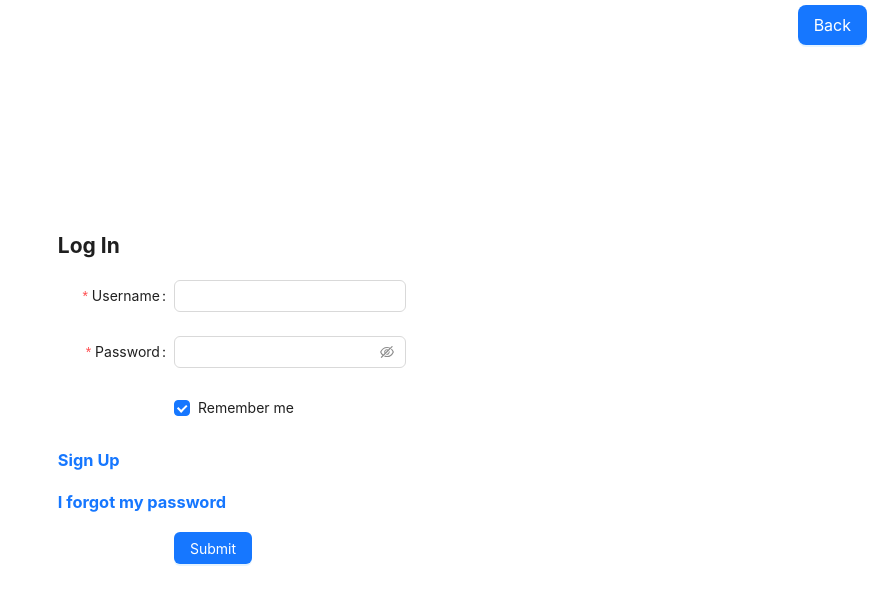
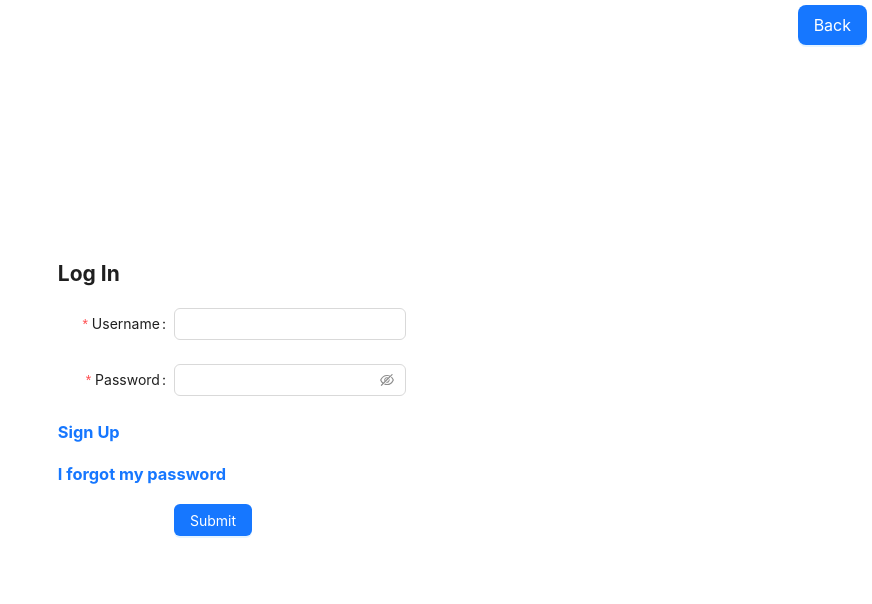
Before and after one commit to epotapov/Apollo, a React (Create React App) app in the folder apollo-frontend/: page /Login in a window 1280 px wide. Shown: the top 604 px of the page, without its empty margins (408-1280 px from the left). Built offline with nearby package versions, Linux system fonts and the light colour scheme.

Commit message:
working on context stuff

```diff
--- a/apollo-frontend/src/components/LoginPage.js
+++ b/apollo-frontend/src/components/LoginPage.js
@@ -1,5 +1,6 @@
 import { React, useState} from 'react';
-import { Link } from 'react-router-dom'
+import { Link } from 'react-router-dom';
+import { useLogin } from '../hooks/useLogin';
 
 import { Button, Checkbox, Form, Input } from 'antd';
 
@@ -10,9 +11,48 @@ const onFinishFailed = (errorInfo) => {
   console.log('Failed:', errorInfo);
 };
 
+function validatePassword(value) {
+    // Password must contain: at least 8 characters, 1 lowercase, 1 uppercase, 1 number and 1 special character
+    /*const pattern = /^(?=.*[a-z])(?=.*[A-Z])(?=.*\d)(?=.*[@$!%*?&])[A-Za-z\d@$!%*?&]{8,}$/;
+    var return_msg = {
+        validateStatus: 'success',
+        errorMsg: null,
+    };
+    if (pattern.test(value) == false) {
+        return_msg = {
+        validateStatus: 'error',
+        errorMsg: 'Password must contain: at least 8 characters, 1 lowercase, 1 uppercase, 1 number and 1 special character',
+        };
+    }
+    else {
+        console.log(value.length);
+        return_msg = {
+        validateStatus: 'success',
+        errorMsg: null,
+        };
+        password = value;
+    }
+    return return_msg;*/
+}
+
 export default function LoginPage() {
     const [size, setSize] = useState('large');
+    const [username, setUsername] = useState('');
+    const [password, setPassword] = useState('');
+    const [passwordObj, setPasswordObj] = useState({
+        value: '',
+        valid: 'error',
+        errorMsg: 'Password must contain: at least 8 characters, 1 lowercase, 1 uppercase, 1 number and 1 special character'
+    });
     const [forgotPass, setForgotPass] = useState(false);
+    const { login, isLoading, error } = useLogin();
+
+
+    const handleLoginSubmit = async (e) => {
+        await login(username, password);
+    }
+
+
     if (!forgotPass) {
         return(
             <div className='Container'>
@@ -35,7 +75,7 @@ export default function LoginPage() {
                     initialValues={{
                     remember: true,
                     }}
-                    onFinish={onFinish}
+                    onFinish={handleLoginSubmit}
                     onFinishFailed={onFinishFailed}
                     autoComplete="off"
                 >
@@ -43,6 +83,7 @@ export default function LoginPage() {
                     <Form.Item
                         label="Username"
                         name="username"
+                        onChange={(e) => setUsername(e.target.value)}
                         rules={[
                             {
                             required: true,
@@ -56,6 +97,7 @@ export default function LoginPage() {
                     <Form.Item
                         label="Password"
                         name="password"
+                        onChange={(e) => setPassword(e.target.value)}
                         rules={[
                             {
                             required: true,
@@ -65,18 +107,6 @@ export default function LoginPage() {
                     >
                     <Input.Password />
                     </Form.Item>
-
-                    <Form.Item
-                        name="remember"
-                        valuePropName="checked"
-                        wrapperCol={{
-                            offset: 8,
-                            span: 16,
-                        }}
-                    >
-                    <Checkbox>Remember me</Checkbox>
-                    </Form.Item>
-
 
                     <Link to='/SignUp'>
                         <h3>Sign Up</h3>
@@ -92,7 +122,8 @@ export default function LoginPage() {
                         span: 16,
                     }}
                     >
-                    <Button type="primary" htmlType="submit">
+                    {error && <p>{error}</p>}
+                    <Button type="primary" disabled={isLoading} htmlType="submit">
                         Submit
                     </Button>
                     </Form.Item>
--- a/apollo-frontend/src/components/SignUpPage.js
+++ b/apollo-frontend/src/components/SignUpPage.js
@@ -6,8 +6,8 @@ import { Button, Form, Radio, Input } from 'antd';
 
 var submitStatus = false;
 
-var email = '';
-var password = '';
+let email = '';
+let password = '';
 
 function validatePassword(value) {
   // Password must contain: at least 8 characters, 1 lowercase, 1 uppercase, 1 number and 1 special character
--- /dev/null
+++ b/apollo-frontend/src/hooks/useLogin.js
@@ -0,0 +1,34 @@
+import { useState } from "react";
+import { useUserContext } from "./useUserContext";
+
+export const useLogin = () => {
+    const [error, setError] = useState(null);
+    const [isLoading, setIsLoading] = useState(null);
+    const { dispatch } = useUserContext();
+
+    const login = async (username, password) => {
+        setIsLoading(true);
+        setError(null);
+
+        const response = await fetch('http://localhost:5001/api/user/login', {
+            method: 'POST',
+            headers: {'Content-Type': 'application/json'},
+            body: JSON.stringify({username, password})
+        });
+        const json = await response.json();
+
+        if (!response.ok) {
+            setIsLoading(false);
+            setError(json.error);
+        }
+        else {
+            // save user to local storage
+            localStorage.setItem('user', JSON.stringify(json));
+            dispatch({type: 'LOGIN', payload: json})
+
+            setIsLoading(false);
+        }
+    }
+
+    return { login, isLoading, error };
+}
```
